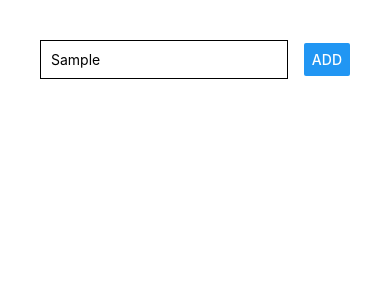
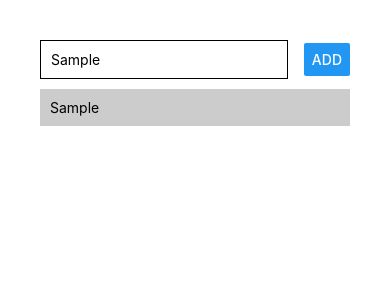
Before and after one commit to victorbruce/course-goals, a React Native app: screen / in a window 390 px wide. Both pictures are taken after typing "Sample" into the empty fields and a click on the button "ADD". Shown: the top 300 px of the page. Built offline with nearby package versions, Linux system fonts and the light colour scheme.

Commit message:
Add list item

```diff
--- a/App.js
+++ b/App.js
@@ -1,15 +1,27 @@
 import React, { useState } from "react";
-import { StyleSheet, Text, View, TextInput, Button } from "react-native";
+import {
+  StyleSheet,
+  Text,
+  View,
+  TextInput,
+  Button,
+  ScrollView,
+  FlatList
+} from "react-native";
 
 export default function App() {
   const [enteredGoal, setEneteredGoal] = useState("");
+  const [courseGoals, setCourseGoals] = useState([]);
 
   const goalInputHandler = enteredText => {
     setEneteredGoal(enteredText);
   };
 
   const addGoalHandler = () => {
-    console.log("adding goal...", enteredGoal);
+    setCourseGoals(currentGoals => [
+      ...currentGoals,
+      { id: Math.random().toString(), value: enteredGoal }
+    ]);
   };
 
   return (
@@ -23,6 +35,15 @@
         />
         <Button title="Add" onPress={addGoalHandler} />
       </View>
+      <FlatList
+        keyExtractor={(item, index) => item.id}
+        data={courseGoals}
+        renderItem={itemData => (
+          <View style={styles.listItem}>
+            <Text>{itemData.item.value}</Text>
+          </View>
+        )}
+      />
     </View>
   );
 }
@@ -41,5 +62,11 @@
     borderWidth: 1,
     borderColor: "black",
     padding: 10
+  },
+  listItem: {
+    padding: 10,
+    backgroundColor: "#ccc",
+    borderColor: "black",
+    marginVertical: 10
   }
 });
```
